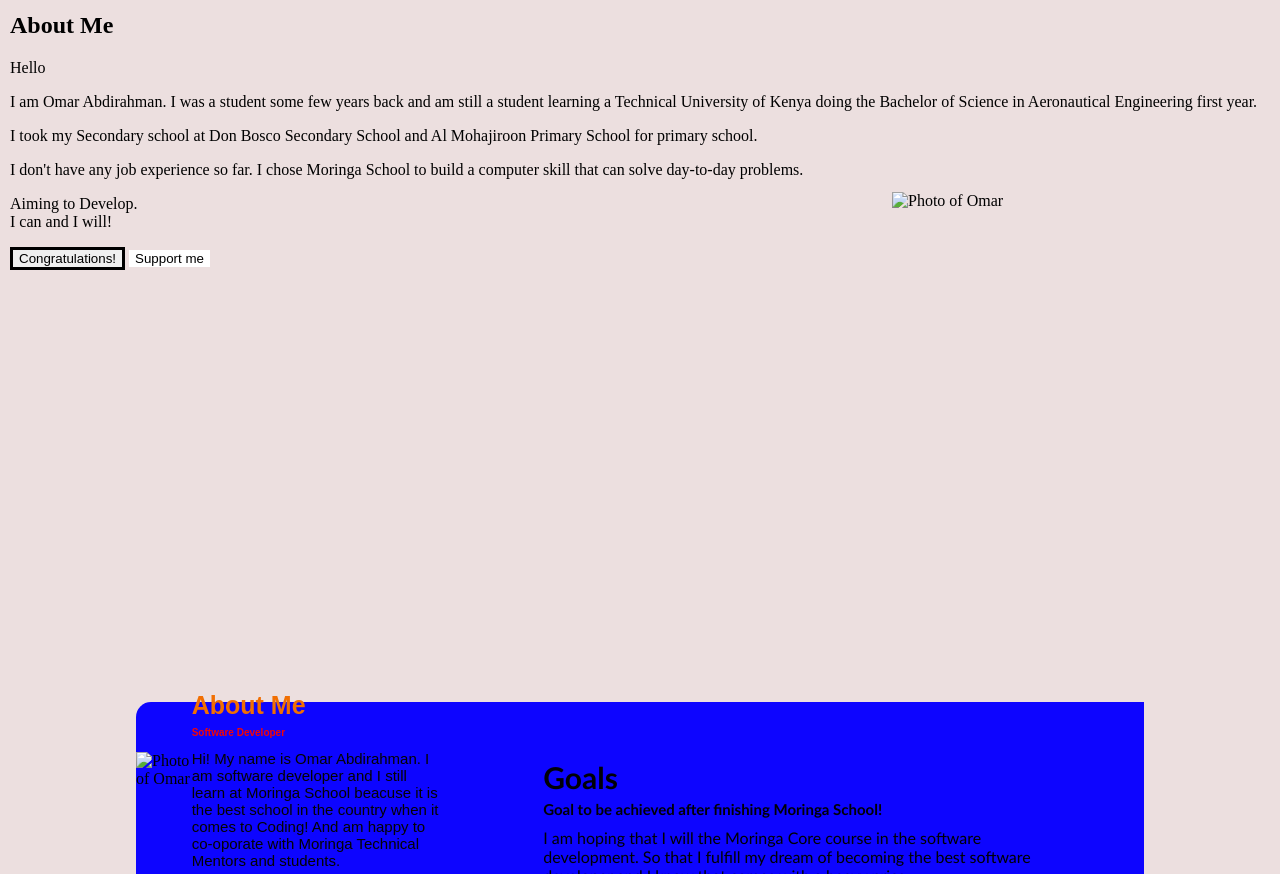
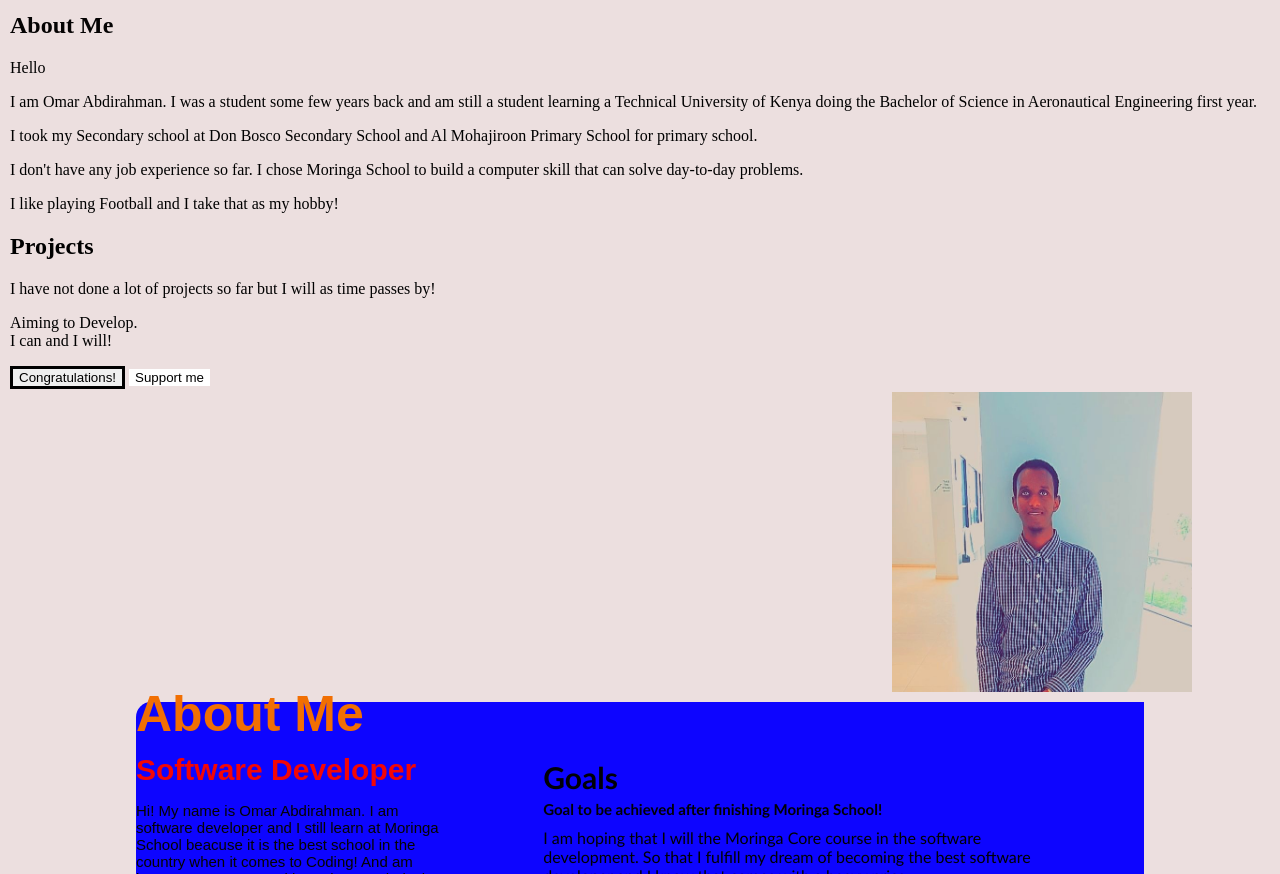
Before and after one commit to omarion3698/week1-portfolio, a plain HTML site: page index.html in a window 1280 px wide. Shown: the part 78-952 px from the top of the page. Drawn offline with Linux system fonts and the light colour scheme.

Commit message:
Add an image

```diff
--- a/css/styles.css
+++ b/css/styles.css
@@ -1,3 +1,8 @@
+h1 {
+  color: #050303;
+  text-emphasis-color: none;
+  text-decoration: transparent;
+}
 body {
   background-color: rgb(236, 223, 223);
   margin: 5px;
@@ -9,7 +14,7 @@ ul {
 a {
   text-decoration: none;
 }
-section{
+section {
   width: 100%;
   height: 95vh;
   background-repeat: no-repeat;
@@ -92,8 +97,8 @@ nav ul li a {
 button:active {
   transform: scale(1.1);
 }
-.OMAR {
-  height: 500px;
+.omar {
+  height: 300px;
   position: absolute;
   bottom: 0px;
   left: 70%;
@@ -113,18 +118,18 @@ button:active {
   height: 200px;
 }
 .about-text {
-  width: 500px;
+  width: 900px;
 }
 .about-text p:nth-child(1) {
   color: rgb(241, 111, 3);
   font-family: sans-serif;
   font-weight: bold;
-  font-size: 25px;
-  line-height: 0px;
+  font-size: 50px;
+  line-height: 5px;
 }
 .about-text p:nth-child(2) {
   color: #f30606;
-  font-size: 10px;
+  font-size: 30px;
   font-family: sans-serif;
   font-weight: bold;
   line-height: 5px;
--- a/index.html
+++ b/index.html
@@ -9,7 +9,7 @@
 <body>
 
   <section>
-
+          <img src="omar.jpg" alt="A photo of Omar" class="omar">
     <nav>
       <a href="#" class="logo">Omar Abdirahman</a>
       <ul>
@@ -25,15 +25,15 @@
         <p>I am Omar Abdirahman. I was a student some few years back and am still a student learning a Technical University of Kenya doing the Bachelor of Science in Aeronautical Engineering first year.</p>
         <p>I took my Secondary school at Don Bosco Secondary School and Al Mohajiroon Primary School for primary school.</p>
         <p>I don't have any job experience so far. I chose Moringa School to build a computer skill that can solve day-to-day problems.</p>
-    <p>Aiming to Develop.<br>I can and I will!</p>
+        <p>I like playing Football and I take that as my hobby!</p>
+      <h2>Projects</h2>
+        <p>I have not done a lot of projects so far but I will as time passes by!</p>
+        <p>Aiming to Develop.<br>I can and I will!</p>
     <button class="congrats-btn">Congratulations!</button>
     <button class="support-btn">Support me</button>
   </div>
-      <img src="omar.jpg" alt="Photo of Omar" class="OMAR">
-
   </section>
   <div class="about-container">
-      <img src="omar.jpg" alt="Photo of Omar">
     <div class="about-text">
       <p>About Me</p>
       <p>Software Developer</p>
```
Also changed, not shown: omar.jpg (added).
